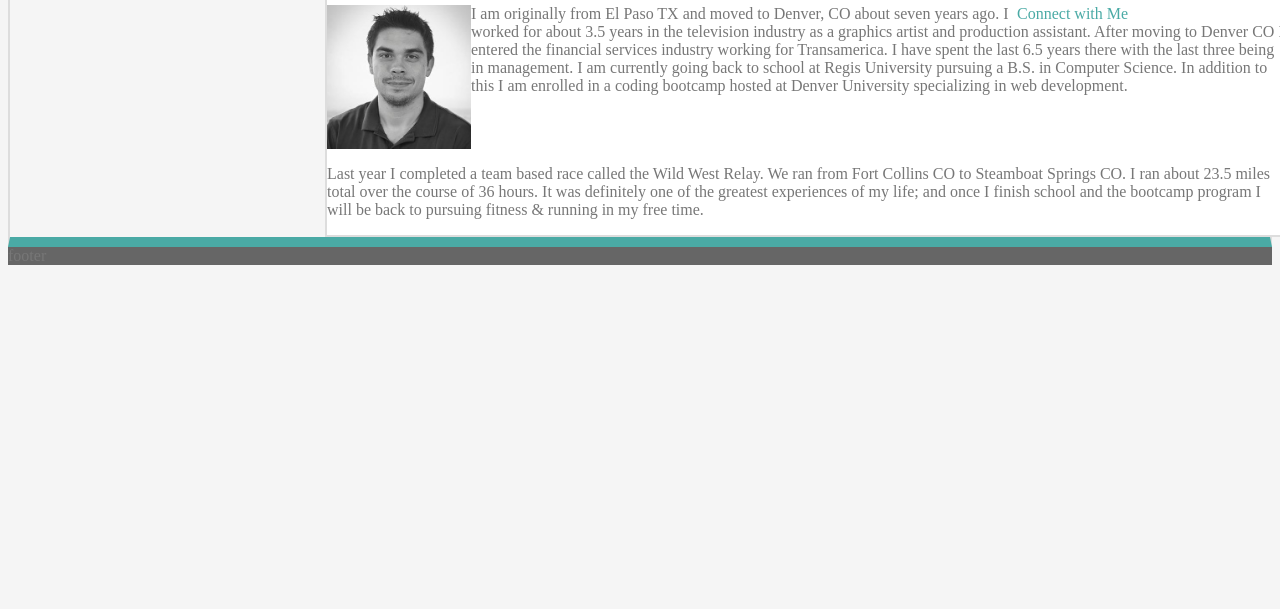
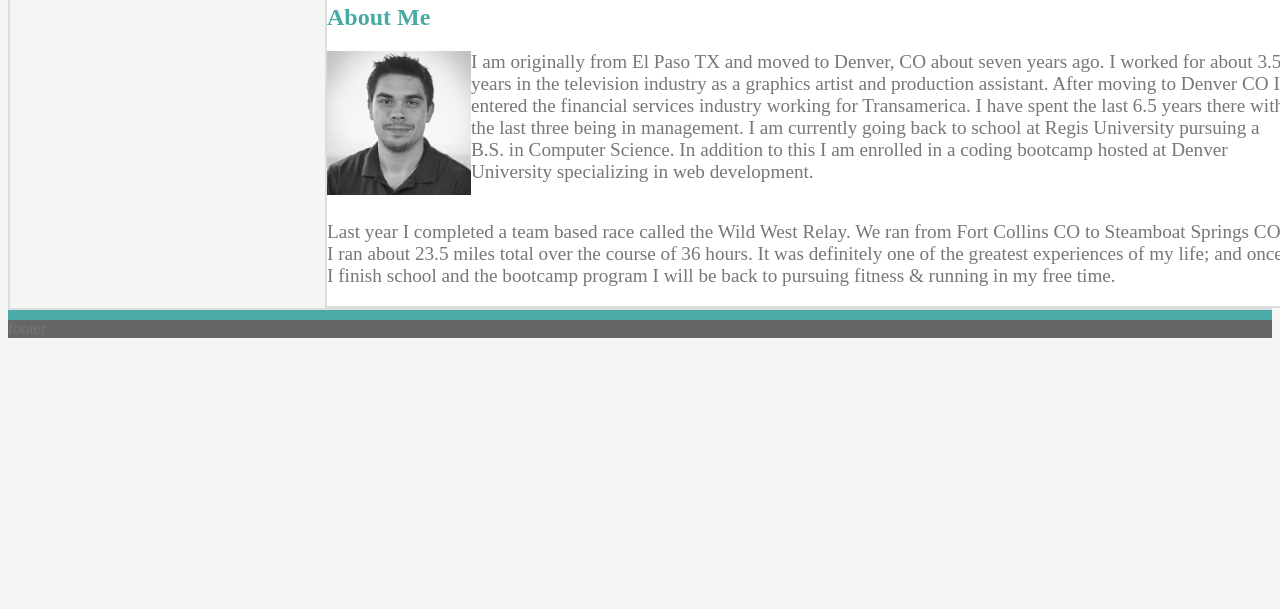
Before and after one commit to weissguts/Basic-Portfolio, a plain HTML site: page index.html in a window 1280 px wide. Shown: the part 191-800 px from the top of the page. Drawn offline with Linux system fonts and the light colour scheme.

Commit message:
*Correction, working on About me now. Updated About Me. Need to add image files for connect icons and fix footer. Also need to give padding to items inside content-area.

```diff
--- a/assets/css/style.css
+++ b/assets/css/style.css
@@ -1,3 +1,6 @@
+
+/*************************************************HEADERS***************************************************************
+***********************************************************************************************************************/
 header {
     background: #ffffff;
     border-color: #cccccc;
@@ -5,17 +8,9 @@ header {
     overflow: auto;
 }
 
+h2 {
+    color: #4aaaa5;
 
-.name {
-    width: 12%;
-    height: inherit;
-    background: #4aaaa5;
-    z-index: 1;
-    color: #ffffff;
-    float: left;
-    font-family: Arial, "Helvetica Neue", "Helvetica", sans-serif;
-    margin-left: 25%;
-    overflow: hidden;
 }
 
 .main-head-list {
@@ -33,6 +28,18 @@ header {
     color: #cccccc;
 }
 
+.name {
+    width: 12%;
+    height: inherit;
+    background: #4aaaa5;
+    z-index: 1;
+    color: #ffffff;
+    float: left;
+    font-family: Arial, "Helvetica Neue", "Helvetica", sans-serif;
+    margin-left: 25%;
+    overflow: hidden;
+}
+
 .main-name {
     margin-left: 5%;
 }
@@ -47,16 +54,15 @@ a.color-list {
     text-decoration: none;
 }
 
-h2 {
 
+/*************************************************ABOUT ME*************************************************************
+***********************************************************************************************************************/
+.content-area {
+    border: 2px solid #dddddd;
+    padding-top: 1.5%;
 }
 
-.content-area {
-    border: 2px solid #dddddd;
-    border-bottom: 10px solid #4aaaa5;
-}
-
-.about-me-header {
+.about-me-content {
     background: #ffffff;
     margin-left: 25%;
     width: 960px;
@@ -66,12 +72,19 @@ h2 {
 
 }
 
+p {
+    font-size: larger;
+}
 
 .side-bar {
+    float: right;
+    margin-right: 25%;
     width: 270px;
     background: #ffffff;
     color: #4aaaa5;
-    float: right;
+    font-size: 24px;
+    font-weight: bold;
+
 }
 
 .about-two-para {
@@ -85,13 +98,16 @@ h2 {
 
 }
 
-body {
+html {
     background: whitesmoke;
     color: #777777;
-
 }
 
+
+/*************************************************FOOTER***************************************************************
+***********************************************************************************************************************/
 footer {
+    clear: both;
     background: #666666;
-    clear: both;
+    border-top: 10px solid #4aaaa5;
 }
--- a/index.html
+++ b/index.html
@@ -7,6 +7,9 @@
 </head>
 
 <body>
+
+
+<!---------------------------------------------------HEADER------------------------------------------------------------>
 
 <header>
     <div class="name">
@@ -24,11 +27,16 @@
 
 </header>
 
+<!---------------------------------------------------ABOUT ME---------------------------------------------------------->
+
 <section class="content-area">
 
-    <div class="about-me-header">
+    <div class="side-bar">Connect with Me</div>
+
+    <div class="about-me-content">
         <h2>About Me</h2>
-        <div class="side-bar"> Connect with Me </div>
+
+
 
 
         <div>
@@ -47,10 +55,15 @@
 
         </div>
 
+    </div>
+
+
 
 </section>
 
 
+
+<!---------------------------------------------------FOOTER------------------------------------------------------------>
 <footer>
     footer
 </footer>
```
Lines whose indentation alone changed are shown as unchanged.
